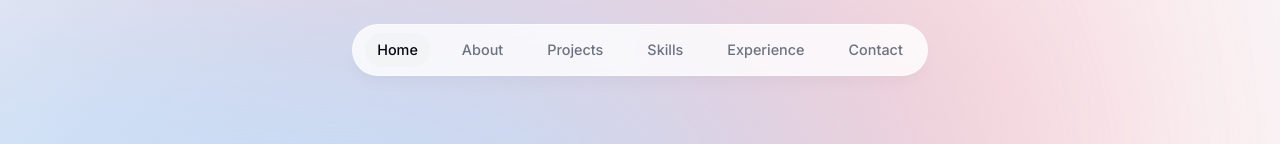
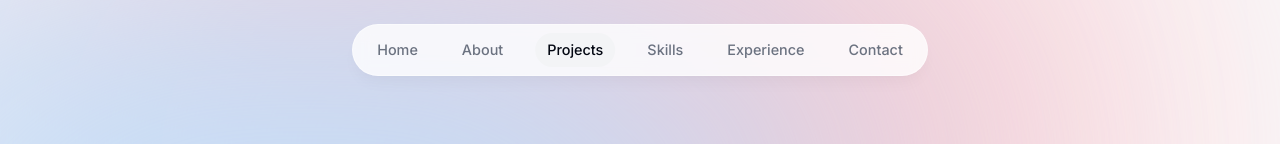
Before and after one commit to alex-dev742/portfolio, a Next.js app: page / in a window 1280 px wide. Shown: the top 144 px of the page. Built offline with nearby package versions, Linux system fonts and the light colour scheme.

Commit message:
refactor: Update About, Intro, and Projects components with intersection observer for section visibility

```diff
--- a/components/about.tsx
+++ b/components/about.tsx
@@ -1,12 +1,24 @@
 "use client";
 
-import React from "react";
+import React, { useEffect } from "react";
 import SectionHeading from "./section-heading";
 import { motion } from "framer-motion";
+import { useInView } from "react-intersection-observer";
+import { useActiveSectionContext } from "@/context/active-section-context";
 
 export default function About() {
+  const { ref, inView } = useInView({ threshold: 0.75 });
+  const { setActiveSection } = useActiveSectionContext();
+
+  useEffect(() => {
+    if (inView) {
+      setActiveSection("About");
+    }
+  }, [inView, setActiveSection]);
+
   return (
     <motion.section
+      ref={ref}
       className="scroll-mt-28 mb-28 max-w-[45rem] text-center leading-8 sm:mb-40 scroll-mt-28"
       initial={{ opacity: 0, y: 100 }}
       animate={{ opacity: 1, y: 0 }}
--- a/components/intro.tsx
+++ b/components/intro.tsx
@@ -1,6 +1,6 @@
 "use client";
 
-import React from "react";
+import { useEffect } from "react";
 import Image from "next/image";
 import profilePicture from "../public/profilePicture.jpg";
 import { motion } from "framer-motion";
@@ -8,10 +8,21 @@
 import { BsArrowRight, BsLinkedin } from "react-icons/bs";
 import { HiDownload } from "react-icons/hi";
 import { FaGithubSquare } from "react-icons/fa";
+import { useInView } from "react-intersection-observer";
+import { useActiveSectionContext } from "@/context/active-section-context";
 
 export default function Intro() {
+  const { ref, inView } = useInView({ threshold: 0.5 });
+  const { setActiveSection } = useActiveSectionContext();
+
+  useEffect(() => {
+    if (inView) {
+      setActiveSection("Home");
+    }
+  }, [inView, setActiveSection]);
   return (
     <section
+      ref={ref}
       className="mb-28 max-w-[50rem] text-center sm:mb-0 scroll-mt-[100rem]"
       id="home"
     >
--- a/components/projects.tsx
+++ b/components/projects.tsx
@@ -1,11 +1,24 @@
-import React from "react";
+"use client";
+
+import React, { useEffect } from "react";
 import SectionHeading from "./section-heading";
 import { projectsData } from "@/lib/data";
 import Project from "./project";
+import { useInView } from "react-intersection-observer";
+import { useActiveSectionContext } from "@/context/active-section-context";
 
 export default function Projects() {
+  const { ref, inView } = useInView({ threshold: 0.5 });
+  const { setActiveSection } = useActiveSectionContext();
+
+  useEffect(() => {
+    if (inView) {
+      setActiveSection("Projects");
+    }
+  }, [inView, setActiveSection]);
+
   return (
-    <section id="projects" className="scroll-mt-28">
+    <section ref={ref} id="projects" className="scroll-mt-28">
       <SectionHeading>My projects</SectionHeading>
 
       <div>
```
